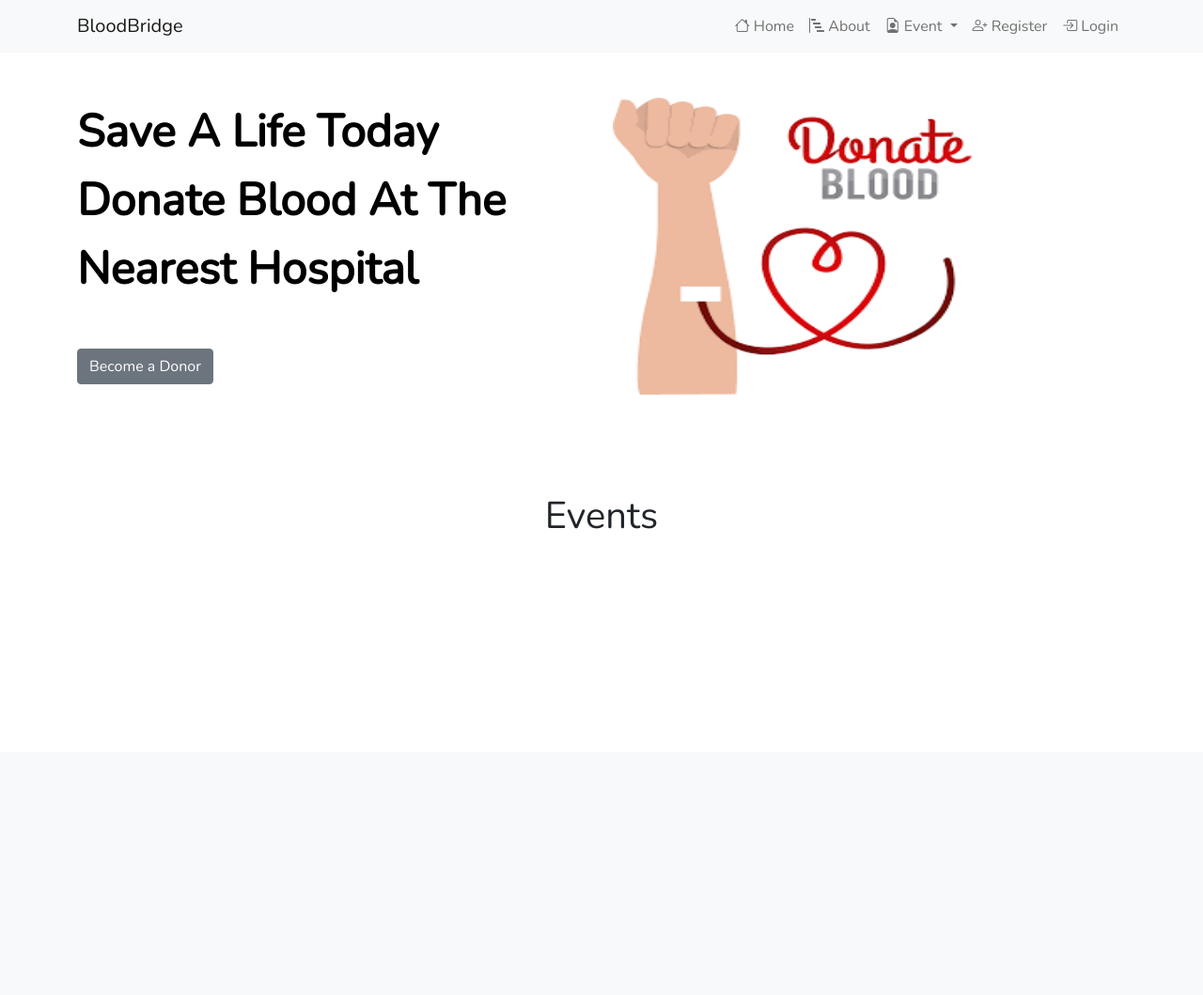
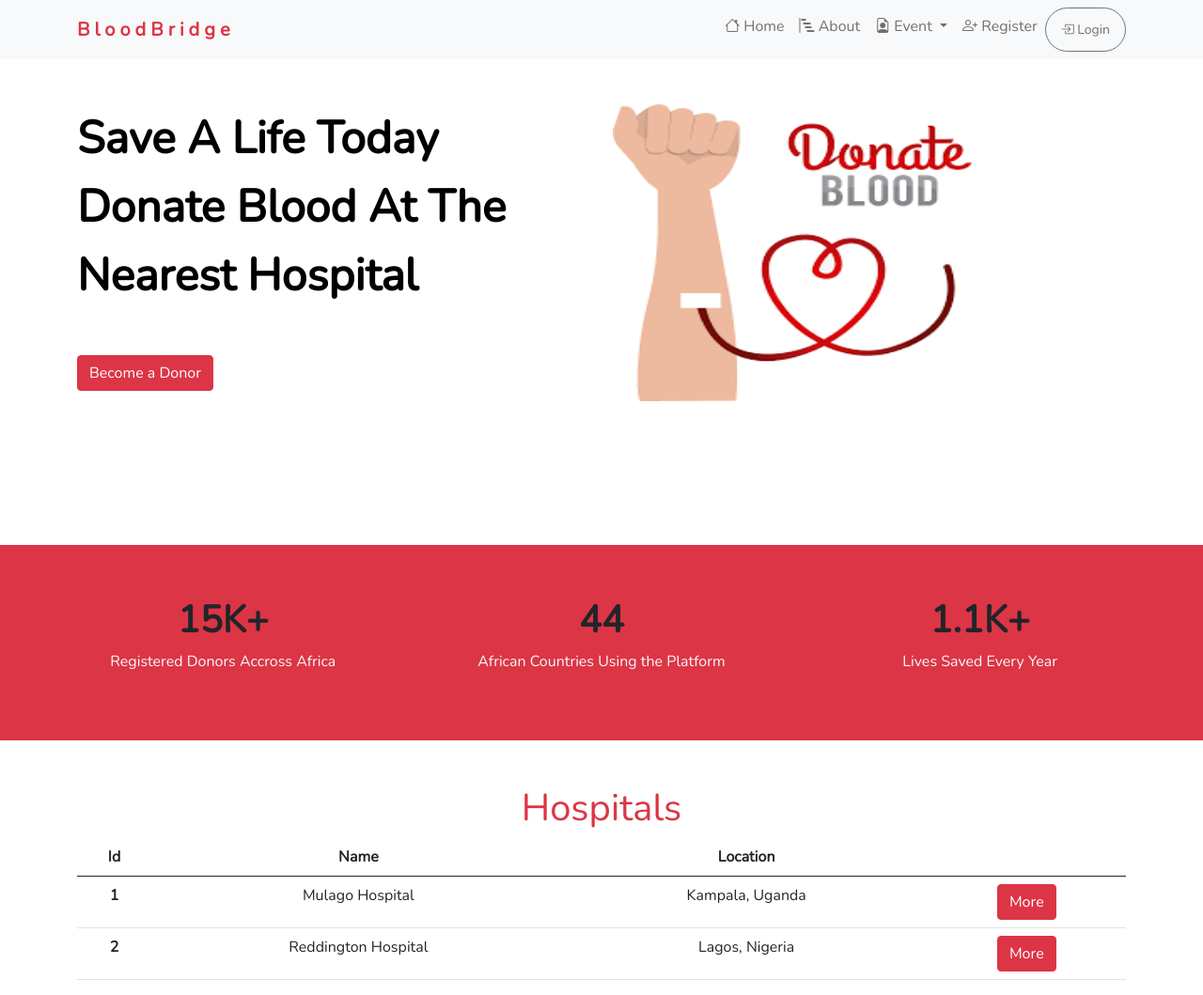
Before and after one commit to kokole12/BloodBridge_v2, a Django app: page / in a window 1280 px wide. Shown: the whole page at 94% size. Before the commit the page ends 563 px from the top, so only its background shows below. Run offline with Django 4.2, Linux system fonts and the light colour scheme.

Commit message:
changes updated to the homepage/landing page of the application and the navbar updated with a few more changes

```diff
--- a/main/donate/templates/donate/base.html
+++ b/main/donate/templates/donate/base.html
@@ -14,7 +14,7 @@
     <header class="header">
         <nav class="navbar navbar-expand-lg navbar-light bg-light">
             <div class="container">
-              <a class="navbar-brand" href="#">BloodBridge</a>
+              <a class="navbar-brand text-danger text-bold" href="#" style="font-weight: bold; letter-spacing: 5px;">BloodBridge</a>
               <button class="navbar-toggler" type="button" data-bs-toggle="collapse" data-bs-target="#navbarNavAltMarkup" aria-controls="navbarNavAltMarkup" aria-expanded="false" aria-label="Toggle navigation">
                 <span class="navbar-toggler-icon"></span>
               </button>
@@ -43,13 +43,17 @@
                       <li><a class="dropdown-item" href="#">View appointment</a></li>
                     </ul>
                   </li>
-                  <a class="nav-link" href="{%url 'logout'%}">
-                    <i class="bi bi-box-arrow-left"></i> Logout</a>
+                  <button class="btn btn-outline-danger btn-sm rounded-pill">
+                    <a class="nav-link" href="{%url 'logout'%}">
+                      <i class="bi bi-box-arrow-left text-danger"></i><span class="text-danger"> Logout</span></a>
+                  </button>
                   {% else %}
                   <a class="nav-link" href="{%url 'register'%}">
                     <i class="bi bi-person-plus"></i> Register</a>
-                  <a class="nav-link" href="{%url 'login'%}">
-                    <i class="bi bi-box-arrow-in-right"></i> Login</a>
+                  <button class="btn btn-sm btn-outline-secondary rounded-pill">
+                    <a class="nav-link" href="{%url 'login'%}">
+                      <i class="bi bi-box-arrow-in-right"></i> Login</a>
+                  </button>
                   {%endif%}
                 </div>
               </div>
--- a/main/donate/templates/donate/home.html
+++ b/main/donate/templates/donate/home.html
@@ -10,7 +10,7 @@
             </h1>
             <div class="row align-items-center g-3">
                 <div class="col-auto">
-                    <a href="{%url 'register'%}" class="btn btn-secondary">Become a Donor</a>
+                    <a href="{%url 'register'%}" class="btn btn-danger">Become a Donor</a>
                 </div>
             </div>
         </div>
@@ -21,7 +21,62 @@
     </div>
 </div>
 
-<section class="events-section">
+
+<section>
+    <div class="container-fluid bg-danger mt-5 p-5">
+        <div class="row">
+            <div class="col-12 col-md-4 col-lg-4 text-center p-2">
+                <h1 style="font-weight:bold;">15K+</h1>
+                <p class="text-light">Registered Donors Accross Africa</p>
+            </div>
+            <div class="col-12 col-md-4 col-lg-4 text-center p-2">
+                <h1 style="font-weight:bold;">44</h1>
+                <p class="text-light">African Countries Using the Platform</p>
+            </div>
+            <div class="col-12 col-md-4 col-lg-4 text-center p-2">
+                <h1 style="font-weight:bold;">1.1K+</h1>
+                <p class="text-light">Lives Saved Every Year</p>
+            </div>
+        </div>
+    </div>
+</section>
+<section>
+    <div class="container mt-5">
+        <h1 class="text-center text-danger">
+            Hospitals
+        </h1>
+        <table class="table text-center">
+            <thead>
+              <tr>
+                <th scope="col">Id</th>
+                <th scope="col">Name</th>
+                <th scope="col">Location</th>
+                <th scope="col">
+                </th>
+              </tr>
+            </thead>
+            <tbody>
+              <tr>
+                <th scope="row">1</th>
+                <td>Mulago Hospital</td>
+                <td>Kampala, Uganda</td>
+                <td>
+                    <a href="#" class="btn btn-danger">More</a>
+                </td>
+              </tr>
+              <tr>
+                <th scope="row">2</th>
+                <td>Reddington Hospital</td>
+                <td>Lagos, Nigeria</td>
+                <td>
+                    <a href="#" class="btn btn-danger">More</a>
+                </td>
+              </tr>
+            </tbody>
+          </table>
+    </div>
+</section>
+{% comment %} <section class="events-section">
     <div class="container text-center">
         <h1 class="">Events</h1>
     </div>
@@ -34,6 +89,6 @@
             </div>
         </div>
     </div>
-</section>
+</section> {% endcomment %}
 
 {%endblock content%}
```
Also changed, not shown: main/db.sqlite3, main/donate/static/redcross.png (added).
